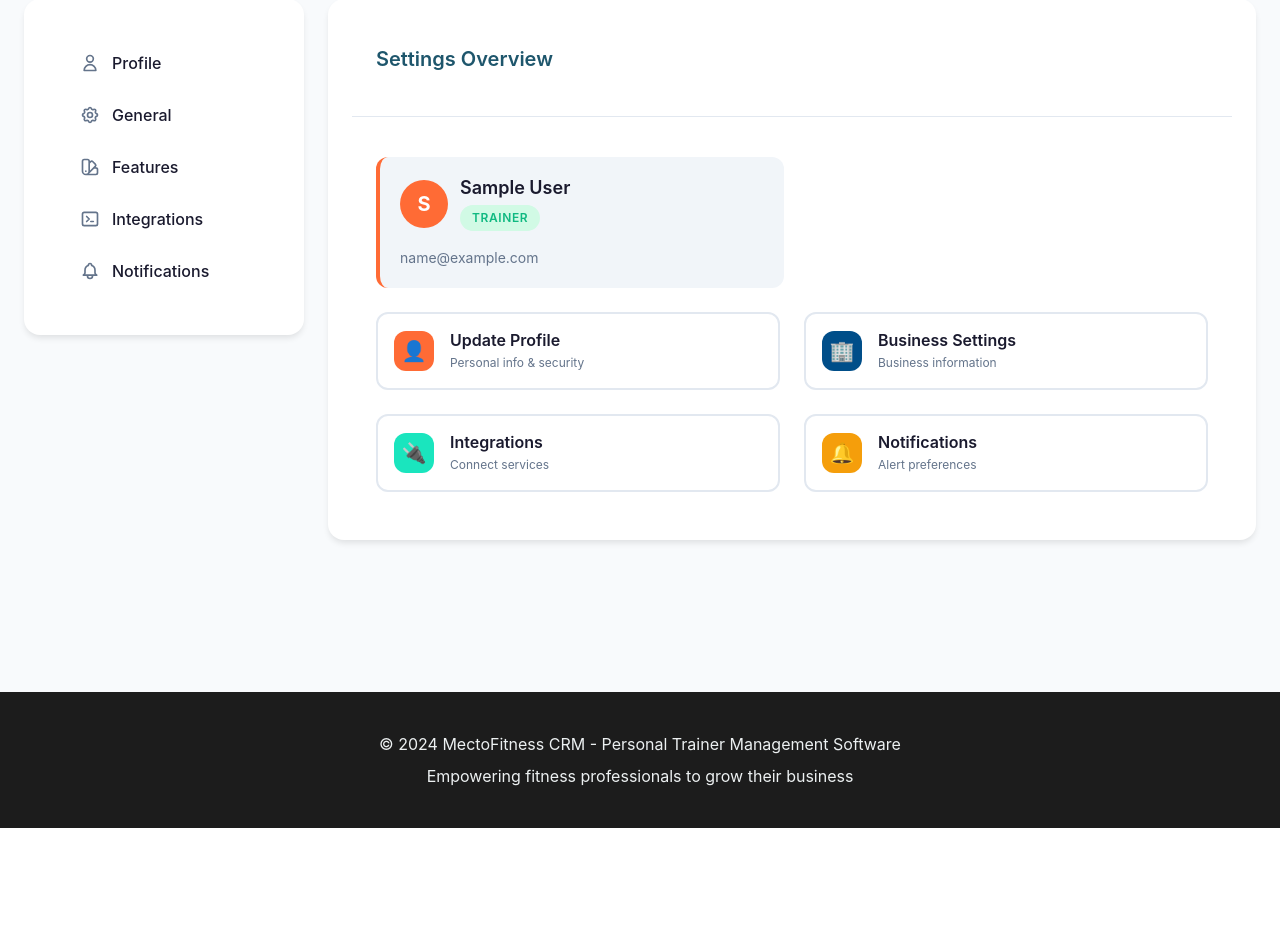
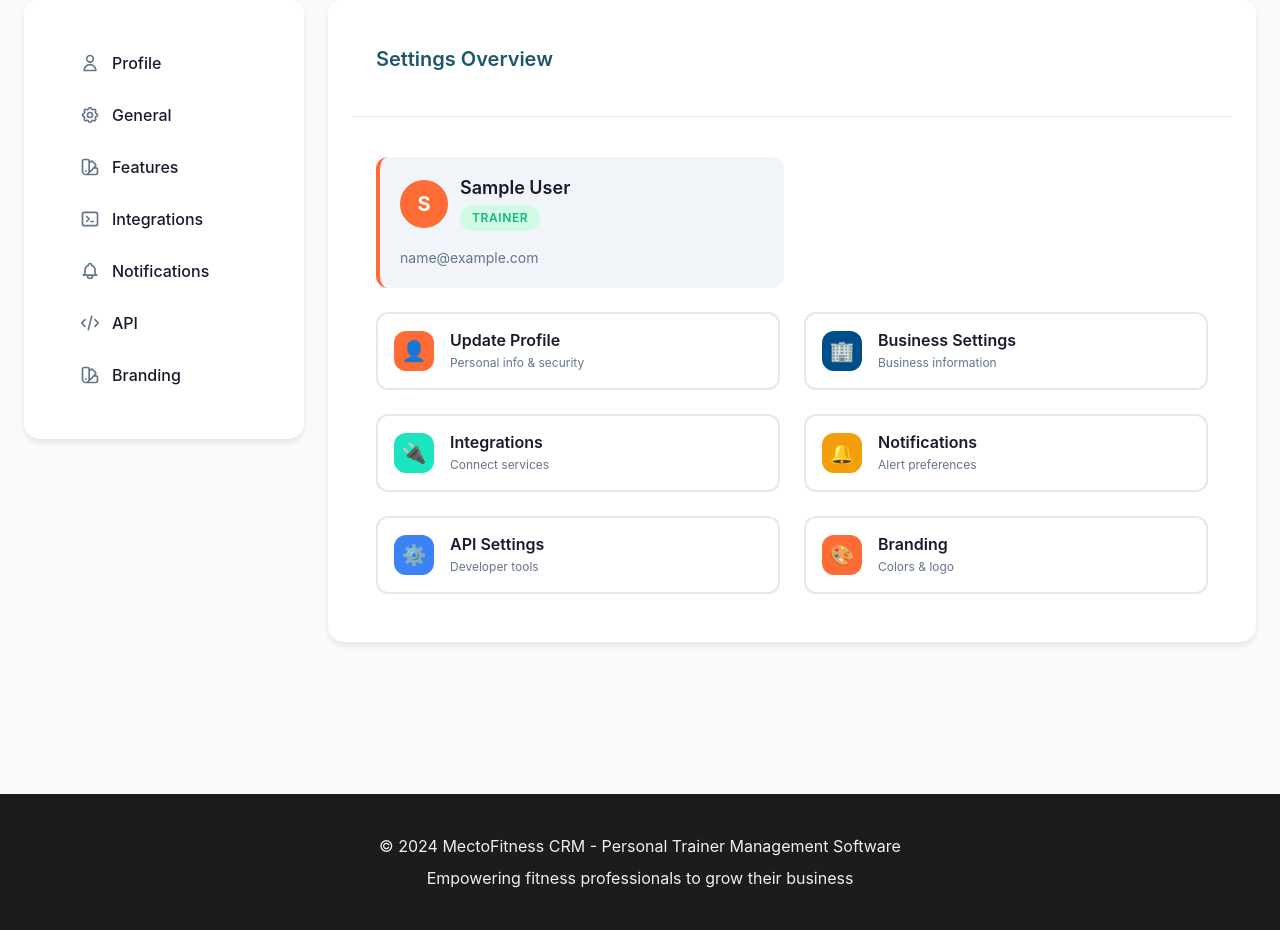
Before and after one commit to JonSvitna/MectofitnessCRM, a Flask app: page /settings/ in a window 1280 px wide. Shown: the part 249-1179 px from the top of the page. Before the commit the page ends 1077 px from the top, so only its background shows below. Run offline with Flask 3, Linux system fonts and the light colour scheme; the visitor is signed in with stand-in values (Sample User, id 1); data comes from the database, SQL or seed files in the repository.

Commit message:
Add API and Branding to settings menu and improve AI error handling
Co-authored-by: JonSvitna <190561461+JonSvitna@users.noreply.github.com>

```diff
--- a/app/services/ai_program_generator.py
+++ b/app/services/ai_program_generator.py
@@ -106,7 +106,7 @@ class AIProgramGenerator:
         difficulty_level: str
     ) -> List[Dict]:
         """Get relevant exercises from the database."""
-        query = ExerciseLibrary.query
+        query = ExerciseLibrary.query.filter_by(is_active=True)
 
         # Filter by difficulty if needed
         if difficulty_level:
--- a/app/templates/settings/index.html
+++ b/app/templates/settings/index.html
@@ -63,6 +63,20 @@
                                 <path stroke-linecap="round" stroke-linejoin="round" stroke-width="2" d="M15 17h5l-1.405-1.405A2.032 2.032 0 0118 14.158V11a6.002 6.002 0 00-4-5.659V5a2 2 0 10-4 0v.341C7.67 6.165 6 8.388 6 11v3.159c0 .538-.214 1.055-.595 1.436L4 17h5m6 0v1a3 3 0 11-6 0v-1m6 0H9"></path>
                             </svg>
                             <span>Notifications</span>
+                        </a>
+
+                        <a href="{{ url_for('settings.api_settings') }}" style="display: flex; align-items: center; gap: var(--space-3); padding: var(--space-3) var(--space-4); border-radius: var(--radius-lg); text-decoration: none; color: var(--text-primary); font-weight: var(--font-medium); transition: all var(--transition-base);" onmouseover="this.style.background='var(--surface-tertiary)'" onmouseout="this.style.background='transparent'">
+                            <svg style="width: 20px; height: 20px; color: var(--text-secondary);" fill="none" stroke="currentColor" viewBox="0 0 24 24">
+                                <path stroke-linecap="round" stroke-linejoin="round" stroke-width="2" d="M10 20l4-16m4 4l4 4-4 4M6 16l-4-4 4-4"></path>
+                            </svg>
+                            <span>API</span>
+                        </a>
+
+                        <a href="{{ url_for('settings.branding') }}" style="display: flex; align-items: center; gap: var(--space-3); padding: var(--space-3) var(--space-4); border-radius: var(--radius-lg); text-decoration: none; color: var(--text-primary); font-weight: var(--font-medium); transition: all var(--transition-base);" onmouseover="this.style.background='var(--surface-tertiary)'" onmouseout="this.style.background='transparent'">
+                            <svg style="width: 20px; height: 20px; color: var(--text-secondary);" fill="none" stroke="currentColor" viewBox="0 0 24 24">
+                                <path stroke-linecap="round" stroke-linejoin="round" stroke-width="2" d="M7 21a4 4 0 01-4-4V5a2 2 0 012-2h4a2 2 0 012 2v12a4 4 0 01-4 4zm0 0h12a2 2 0 002-2v-4a2 2 0 00-2-2h-2.343M11 7.343l1.657-1.657a2 2 0 012.828 0l2.829 2.829a2 2 0 010 2.828l-8.486 8.485M7 17h.01"></path>
+                            </svg>
+                            <span>Branding</span>
                         </a>
                     </nav>
                 </div>
@@ -148,6 +162,22 @@
                                 <p style="font-size: var(--text-xs); color: var(--text-secondary);">Alert preferences</p>
                             </div>
                         </a>
+
+                        <a href="{{ url_for('settings.api_settings') }}" style="display: flex; align-items: center; gap: var(--space-4); padding: var(--space-4); border: 2px solid var(--border-light); border-radius: var(--radius-lg); text-decoration: none; transition: all var(--transition-base);" onmouseover="this.style.borderColor='var(--brand-primary)'; this.style.transform='translateY(-2px)'; this.style.boxShadow='var(--shadow-md)'" onmouseout="this.style.borderColor='var(--border-light)'; this.style.transform='translateY(0)'; this.style.boxShadow='none'">
+                            <div style="width: 40px; height: 40px; background: var(--color-info); border-radius: var(--radius-lg); display: flex; align-items: center; justify-content: center; color: white; font-size: 1.25rem; flex-shrink: 0;">⚙️</div>
+                            <div>
+                                <h4 style="font-size: var(--text-base); font-weight: var(--font-semibold); color: var(--text-primary); margin-bottom: var(--space-1);">API Settings</h4>
+                                <p style="font-size: var(--text-xs); color: var(--text-secondary);">Developer tools</p>
+                            </div>
+                        </a>
+
+                        <a href="{{ url_for('settings.branding') }}" style="display: flex; align-items: center; gap: var(--space-4); padding: var(--space-4); border: 2px solid var(--border-light); border-radius: var(--radius-lg); text-decoration: none; transition: all var(--transition-base);" onmouseover="this.style.borderColor='var(--brand-primary)'; this.style.transform='translateY(-2px)'; this.style.boxShadow='var(--shadow-md)'" onmouseout="this.style.borderColor='var(--border-light)'; this.style.transform='translateY(0)'; this.style.boxShadow='none'">
+                            <div style="width: 40px; height: 40px; background: var(--brand-primary); border-radius: var(--radius-lg); display: flex; align-items: center; justify-content: center; color: white; font-size: 1.25rem; flex-shrink: 0;">🎨</div>
+                            <div>
+                                <h4 style="font-size: var(--text-base); font-weight: var(--font-semibold); color: var(--text-primary); margin-bottom: var(--space-1);">Branding</h4>
+                                <p style="font-size: var(--text-xs); color: var(--text-secondary);">Colors & logo</p>
+                            </div>
+                        </a>
                     </div>
                 </div>
             </div>
```
Also changed, not shown: app/routes/programs.py (+10 -4 lines).
